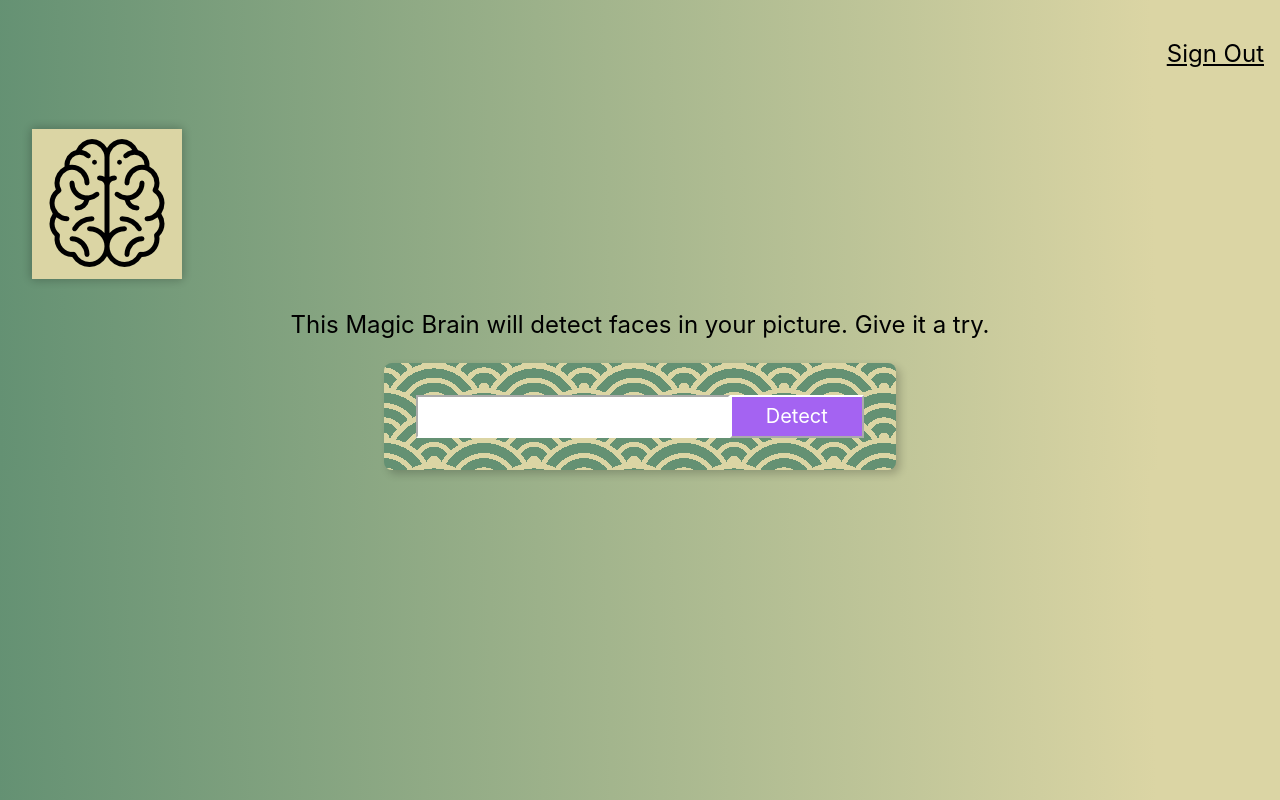
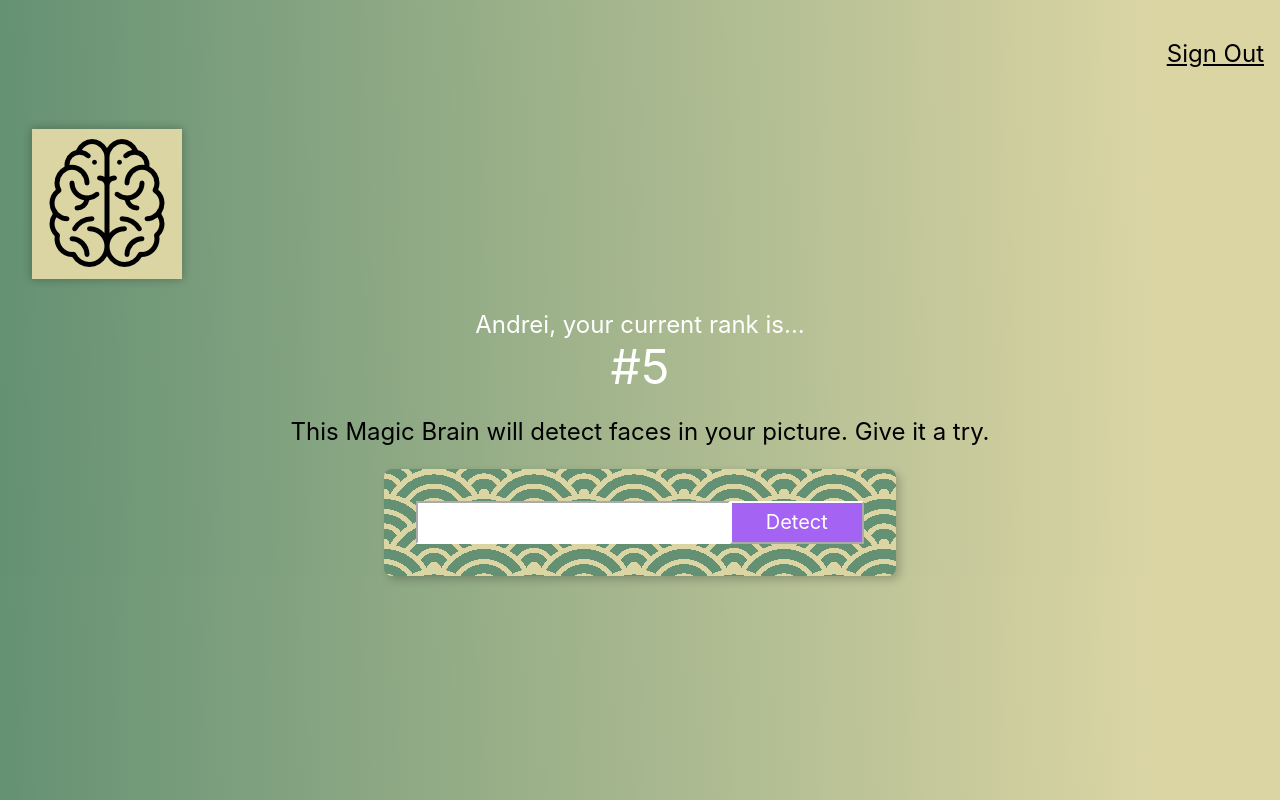
Before and after one commit to xaphaniafox/face-detect, a React (Create React App) app: page / in a window 1280 px wide. Built offline with nearby package versions, Linux system fonts and the light colour scheme.

Commit message:
adding Rank Component

```diff
--- a/src/App.js
+++ b/src/App.js
@@ -1,5 +1,6 @@
 import './App.css';
 import Navigation from './components/Navigation/Navigation';
+import Rank from './components/Rank/Rank';
 import Logo from './components/Logo/Logo';
 import ImageLinkForm from './components/ImageLinkForm/ImageLinkForm';
 
@@ -8,6 +9,7 @@ function App() {
     <div className="App">
       <Navigation  />
       <Logo />
+      <Rank />
       <ImageLinkForm />
     </div>
   );
--- /dev/null
+++ b/src/components/Rank/Rank.jsx
@@ -0,0 +1,13 @@
+ const Rank = () => {
+  return(
+    <div>
+      <div className="white f3">
+        {'Andrei, your current rank is...'}
+      </div>
+      <div className="white f1">
+        {'#5'}
+      </div>
+    </div>
+  )
+ }
+ export default Rank;
--- a/src/index.css
+++ b/src/index.css
@@ -1,6 +1,6 @@
 body {
   margin: 0;
-  font-family: -apple-system, BlinkMacSystemFont, 'Segoe UI', 'Roboto', 'Oxygen',
+  font-family: -apple-system, BlinkMacSystemFont, 'Courier New', 'Segoe UI', 'Roboto', 'Oxygen',
     'Ubuntu', 'Cantarell', 'Fira Sans', 'Droid Sans', 'Helvetica Neue',
     sans-serif;
   -webkit-font-smoothing: antialiased;
```
